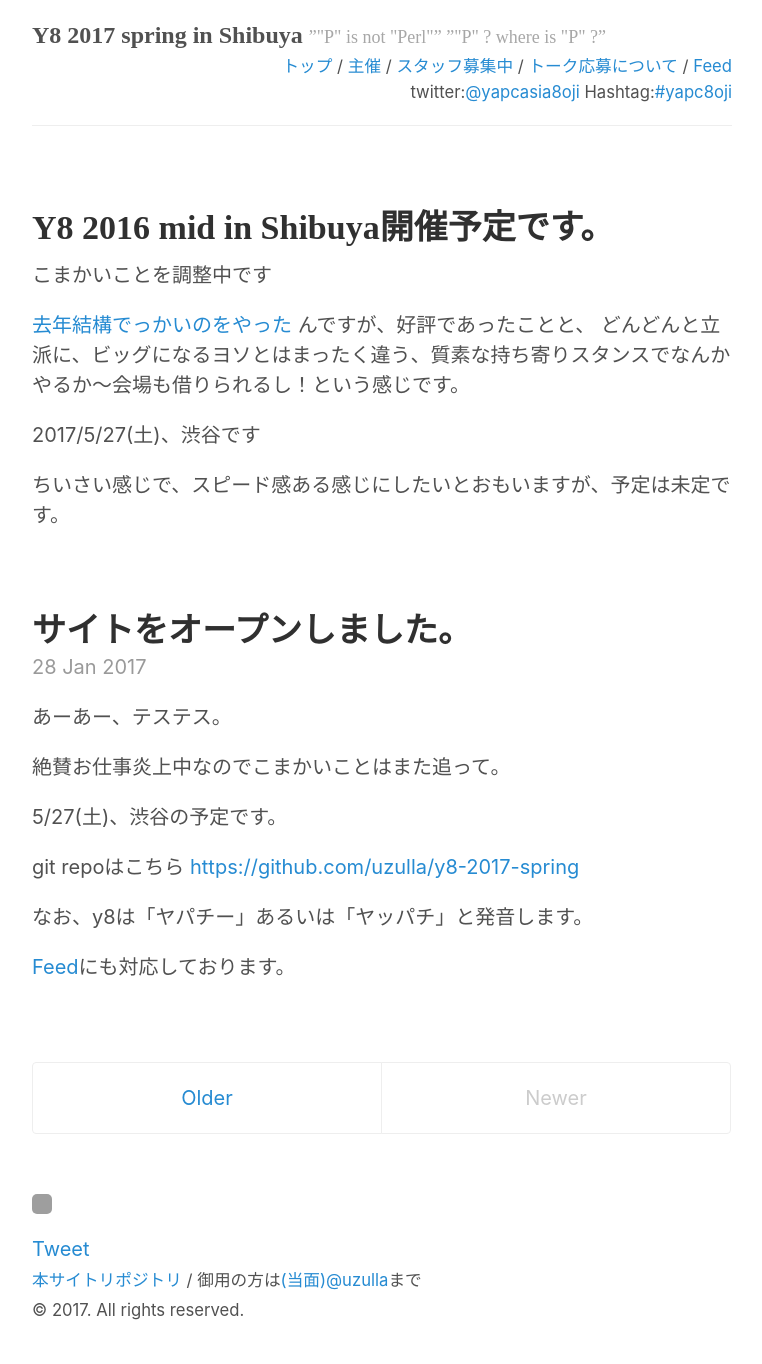
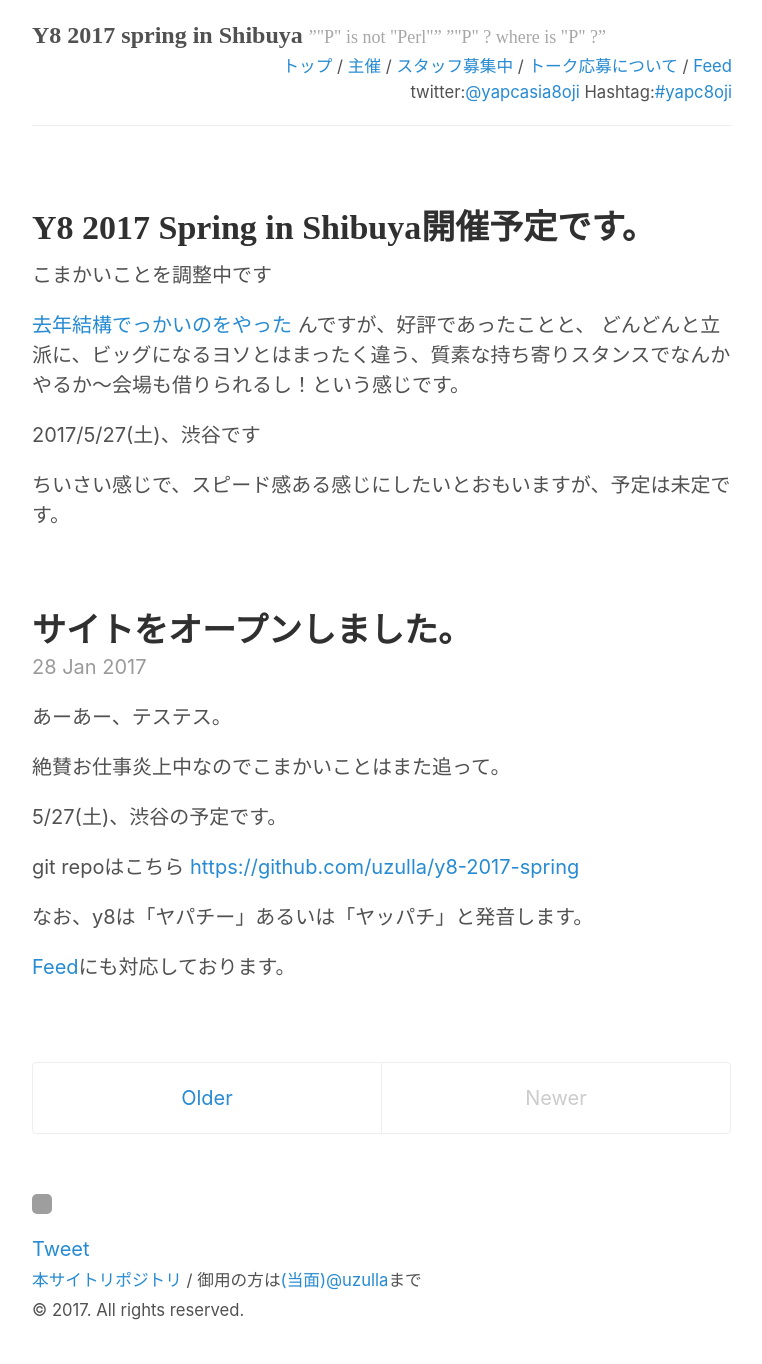
Before and after one commit to uzulla/y8-2017-spring, a Jekyll site: the page built from index.html, in a window 1280 px wide. Shown: the whole page, without its empty margins (258-1020 px from the left). Built offline with Jekyll 4.4.1, drawn with Linux system fonts in a browser that asks for light colours; the list of posts is cut into pages by our own code; comment, search, counter and statistics services are not loaded; grey boxes are pictures that could not be loaded.

Commit message:
諸々の表記ゆれを修正

```diff
--- a/_layouts/default.html
+++ b/_layouts/default.html
@@ -42,7 +42,7 @@ fjs.parentNode.insertBefore(js, fjs);
 
       <footer class="footer">
         <aside id="social-buttons">
-          <a href="http://b.hatena.ne.jp/entry/http://y8-2017-spring.hachiojipm.org{{page.url}}" class="hatena-bookmark-button" data-hatena-bookmark-title="YAPC::Asia Hachioji 2016 mid in Shinagawa" data-hatena-bookmark-layout="standard-balloon" data-hatena-bookmark-lang="ja" title="このエントリーをはてなブックマークに追加"><img src="https://b.st-hatena.com/images/entry-button/button-only@2x.png" alt="このエントリーをはてなブックマークに追加" width="20" height="20" style="border: none;" /></a><script type="text/javascript" src="https://b.st-hatena.com/js/bookmark_button.js" charset="utf-8" async="async"></script>
+          <a href="http://b.hatena.ne.jp/entry/http://y8-2017-spring.hachiojipm.org{{page.url}}" class="hatena-bookmark-button" data-hatena-bookmark-title="Y8 2017 Spring in Shibuya" data-hatena-bookmark-layout="standard-balloon" data-hatena-bookmark-lang="ja" title="このエントリーをはてなブックマークに追加"><img src="https://b.st-hatena.com/images/entry-button/button-only@2x.png" alt="このエントリーをはてなブックマークに追加" width="20" height="20" style="border: none;" /></a><script type="text/javascript" src="https://b.st-hatena.com/js/bookmark_button.js" charset="utf-8" async="async"></script>
           <a href="https://twitter.com/share" class="twitter-share-button">Tweet</a> <script>!function(d,s,id){var js,fjs=d.getElementsByTagName(s)[0],p=/^http:/.test(d.location)?'http':'https';if(!d.getElementById(id)){js=d.createElement(s);js.id=id;js.src=p+'://platform.twitter.com/widgets.js';fjs.parentNode.insertBefore(js,fjs);}}(document, 'script', 'twitter-wjs');</script>
           <div class="fb-share-button" data-href="http://y8-2017-spring.hachiojipm.org{{page.url}}" data-layout="button_count" data-mobile-iframe="true"></div>
         </aside>
--- a/index.html
+++ b/index.html
@@ -7,7 +7,7 @@ title: Home
   {% if paginator.next_page == 2 %}
   <article class="post">
     <h1 class="post-title">
-      Y8 2016 mid in Shibuya開催予定です。
+      Y8 2017 Spring in Shibuya開催予定です。
     </h1>
 
     <p>こまかいことを調整中です</p>
```
Also changed, not shown: 13 other files.
